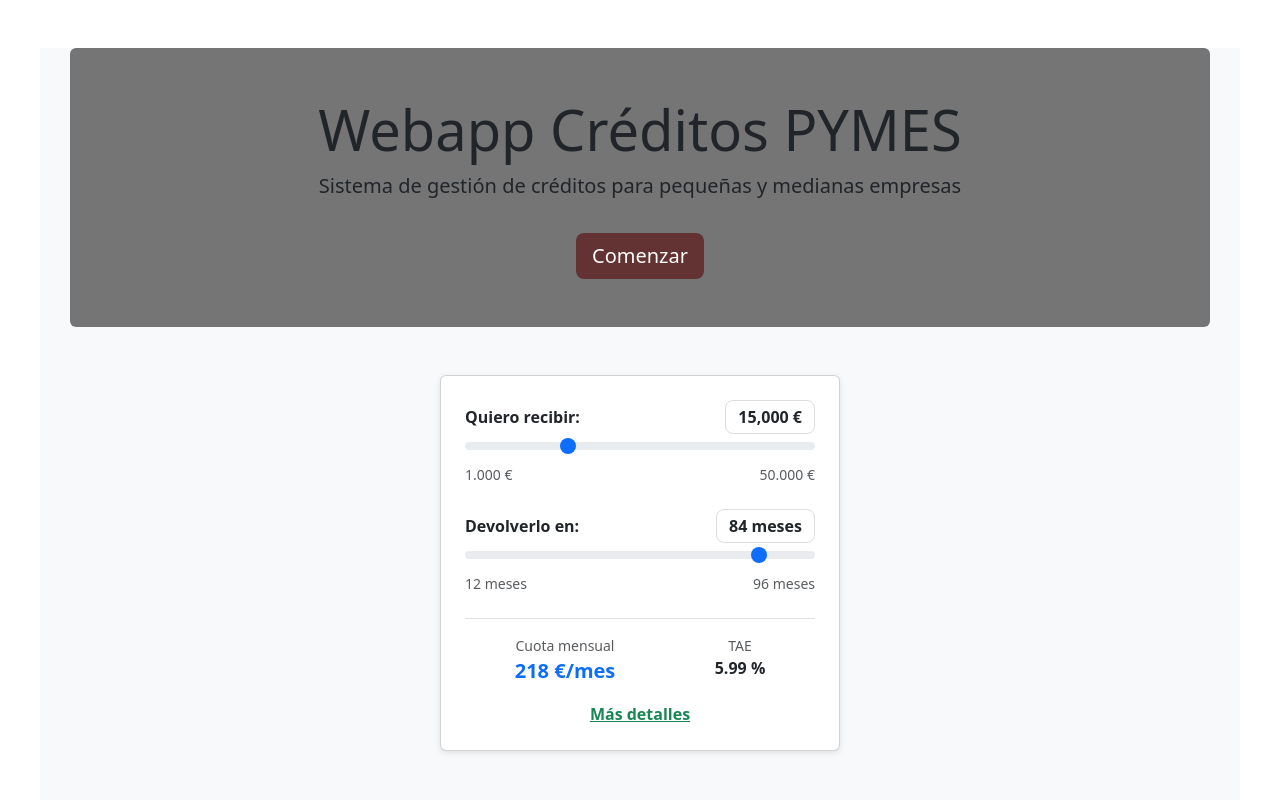
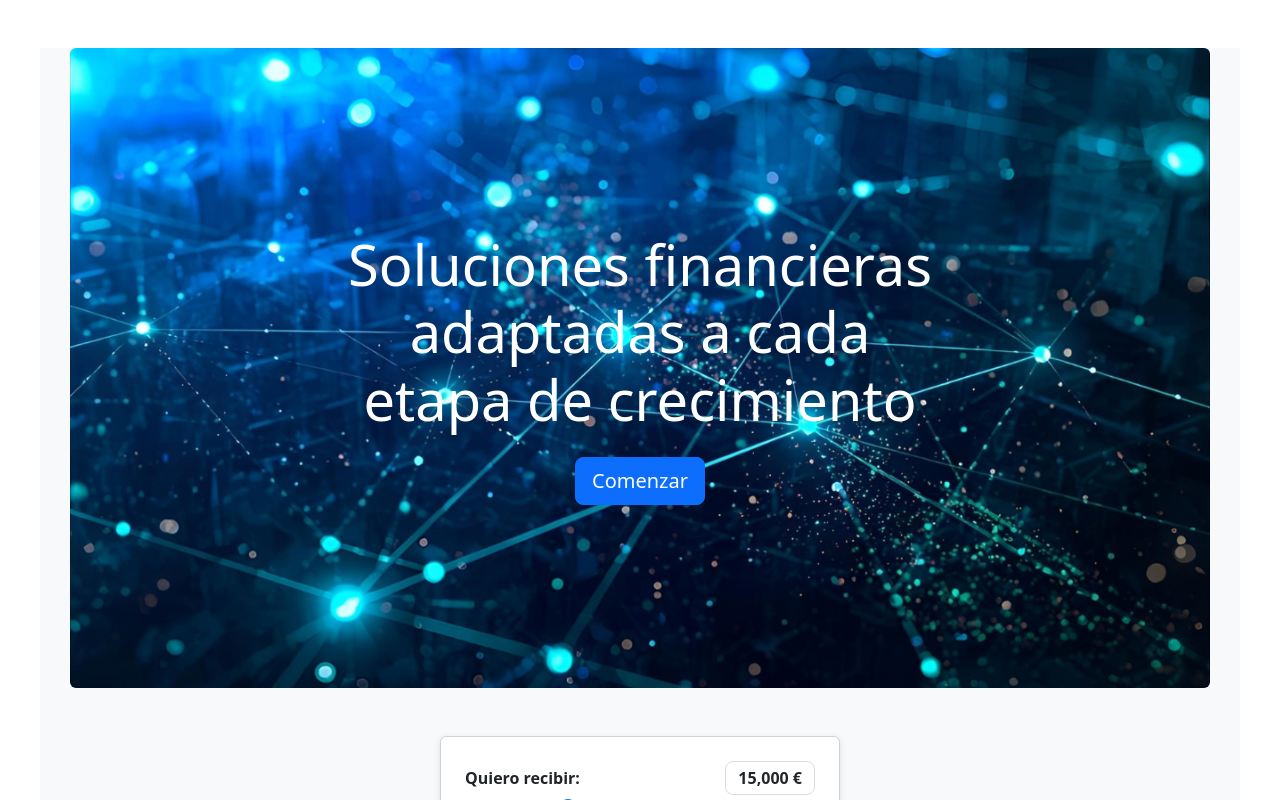
Before and after one commit to CreditosPYMES-NCG27/webapp-creditos-pymes, a React (Vite) app: page / in a window 1280 px wide. Shown: the top 800 px of the page. Built offline with nearby package versions, Linux system fonts and the light colour scheme.

Commit message:
feat: Button jsx y css

```diff
--- a/src/features/HeroSection/HeroSection.css
+++ b/src/features/HeroSection/HeroSection.css
@@ -1,17 +1,17 @@
-.container.heroe {
-  padding: 4rem 2rem;
-  margin: 2rem auto;
-  background-color: var(--gray-500) ;
-  border-radius: 1rem;
+.heroe {
+  background-image: url('@/assets/images/fondo.webp');
+  background-size: cover;
+  background-position: center;
+  height: 80vh;
+  display: flex;
+  flex-direction: column;
+  justify-content: center;
+  align-items: center;
   text-align: center;
+  color: white;
 }
 
-.container.heroe .btn.btn-primary.btn-lg {
-  background-color: #633232;
-  border: none;
-  color: #fff;
+.heroe .content {
+  max-width: 600px;
+  margin: 0 auto;
 }
-
-.container.heroe .btn.btn-primary.btn-lg:hover {
-  background-color: #972424;
-}
--- a/src/features/HeroSection/HeroSection.jsx
+++ b/src/features/HeroSection/HeroSection.jsx
@@ -1,14 +1,16 @@
 import './HeroSection.css';
+
 export default function HeroSection() {
   return (
     <div className="container heroe text-center p-5 rounded my-5">
-      <h1 className="display-4">Webapp Créditos PYMES</h1>
-      <p className="lead">
-        Sistema de gestión de créditos para pequeñas y medianas empresas
-      </p>
-      <button className="btn btn-primary btn-lg mt-3">
-        Comenzar
-      </button>
+      <div className="content">
+        <h1 className="display-4">
+          Soluciones financieras adaptadas a cada etapa de crecimiento
+        </h1>
+        <button className="btn btn-primary btn-lg mt-3">
+          Comenzar
+        </button>
+      </div>
     </div>
   );
 }
```
Also changed, not shown: src/components/Button/Button.jsx (added, +8 -0 lines), src/components/Button/Button.css (added).
